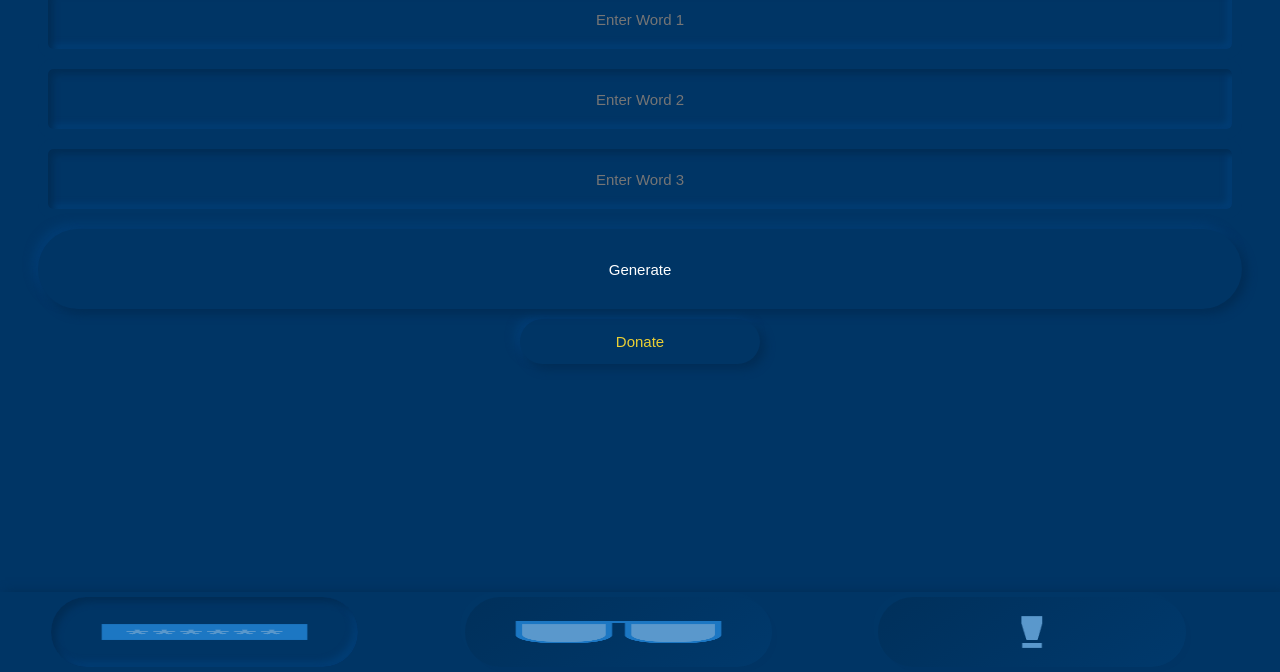
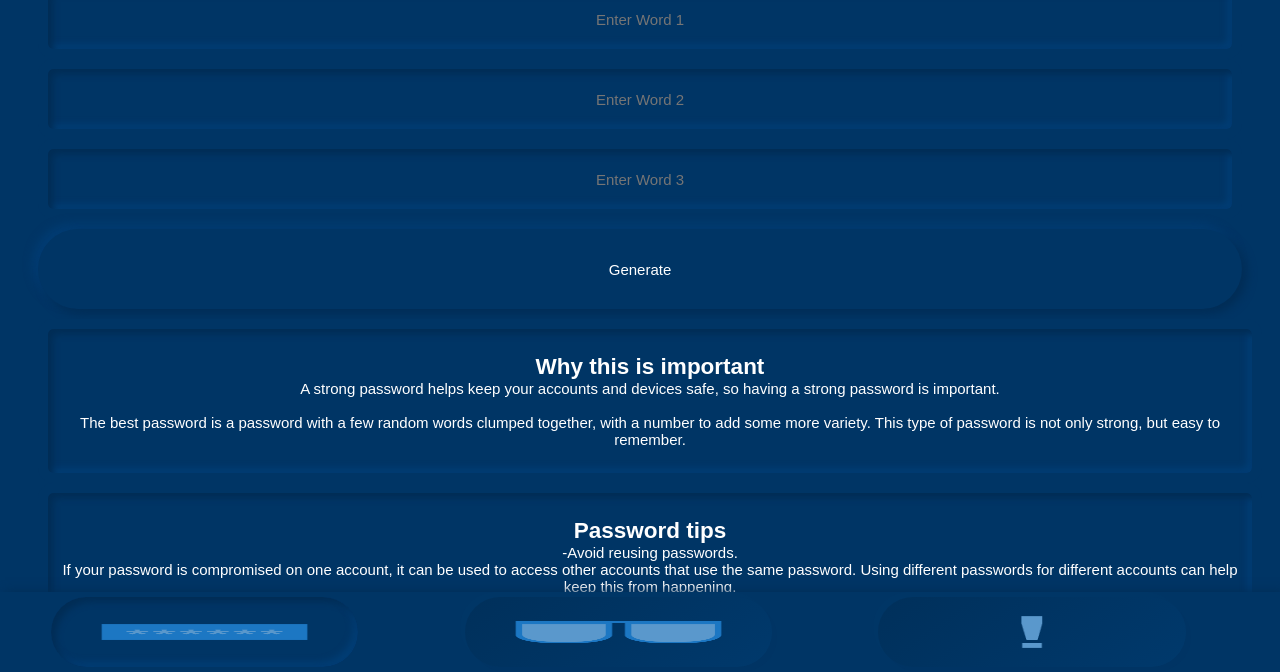
Before and after one commit to gortbrown/nymbus-beta, a plain HTML site: page mobile/mobile.html in a window 1280 px wide. Shown: the part 128-800 px from the top of the page. Drawn offline with nearby package versions, Linux system fonts and the light colour scheme.

Commit message:
Add files via upload

```diff
--- a/mobile/mobile.css
+++ b/mobile/mobile.css
@@ -40,7 +40,7 @@ background-image: url("/mobile/passicon.png");
 }
 
 #spacer2 {
-  height: 35px;
+  height: 25px;
   width: 100%;
 }
 
@@ -207,6 +207,28 @@ border-radius: 50px;
   text-align: center;
 }
 
+.tips {
+  display: block;
+  position: relative;
+  top: 0px;
+  size: relative;
+  width: 100%;
+  height: auto;
+  margin-left: auto;
+  margin-right: auto;
+  font-size: 15px;
+  color: white;
+  border-color: #003565;
+  border-width: 10px;
+  border-radius: 15px;
+  background: #003565;
+  box-shadow: inset 5px 5px 6px #002d56,
+              inset -5px -5px 6px #003d74;
+  border-style: solid;
+  outline: none;
+  text-align: center;
+}
+
 #logo {
   display: block;
   position: relative;
--- a/mobile/mobile.html
+++ b/mobile/mobile.html
@@ -30,19 +30,21 @@
             <input class="input" type=text ng-model="word2" placeholder="Enter Word 2">
             <input class="input" type=text ng-model="word3" placeholder="Enter Word 3">
             <button class="group" type=button ng-click="passphrase = word1 + word2 + word3 + num">Generate</button>
-	    <button class="donate" type="button" onclick="window.location.href = 'donate.html';">Donate</button>
+            <div class="tips">
+                <div id="spacer2"></div>
+                <h2>Why this is important</h2>
+                <p>A strong password helps keep your accounts and devices safe, so having a strong password is important.<br/><br/> The best password is a password with a few random words clumped together, with a number to add some more variety. This type of password is not only strong, but easy to remember.</p>
+                <div id="spacer2"></div>
+            </div>
+            <div class="tips">
+                <div id="spacer2"></div>
+                <h2>Password tips</h2>
+                <p>-Avoid reusing passwords.<br/> If your password is compromised on one account, it can be used to access other accounts that use the same password. Using different passwords for different accounts can help keep this from happening.<br/><br/>-Use a password manager. <br/>This can help you keep track of different passwords for multiple accounts. All you need to remember is one secure password to access the password manager, and you can use autofill to log into your accounts.<br/><br/>-Use 2FA or OTP. <br/>This adds a second layer of security to your accounts, which uses a one time password to protect your account. This is done either through an authenticator app, text messages, or even a physical USB key if you want to invest in one.</p>
+                <div id="spacer2"></div>
+            </div>
+        <button class="donate" type="button" onclick="window.location.href = 'donate.html';">Donate</button>
+        <div id="spacer"></div>
         <script>
-            if ('serviceWorker' in navigator) {
-                window.addEventListener('load', function() {
-                    navigator.serviceWorker.register('/mobile/sw.js').then(function(registration) {
-                        // Registration was successful
-                        console.log('ServiceWorker registration successful with scope: ', registration.scope);
-                    }, function(err) {
-                        // registration failed :(
-                        console.log('ServiceWorker registration failed: ', err);
-                    });
-                });
-            }
             var app = angular.module('pswdgen', []);
 
             app.controller('generate', function ($scope){
```
